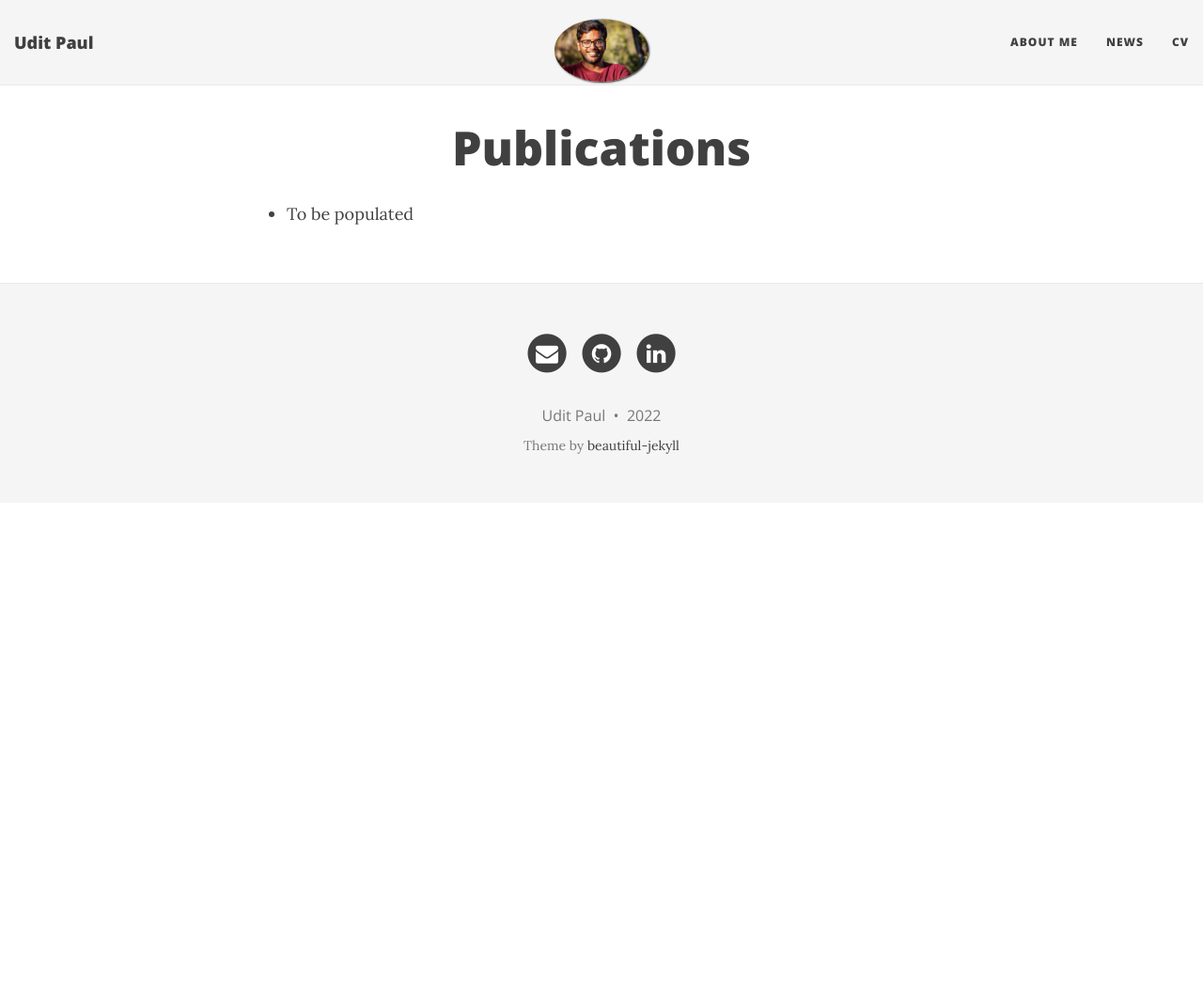
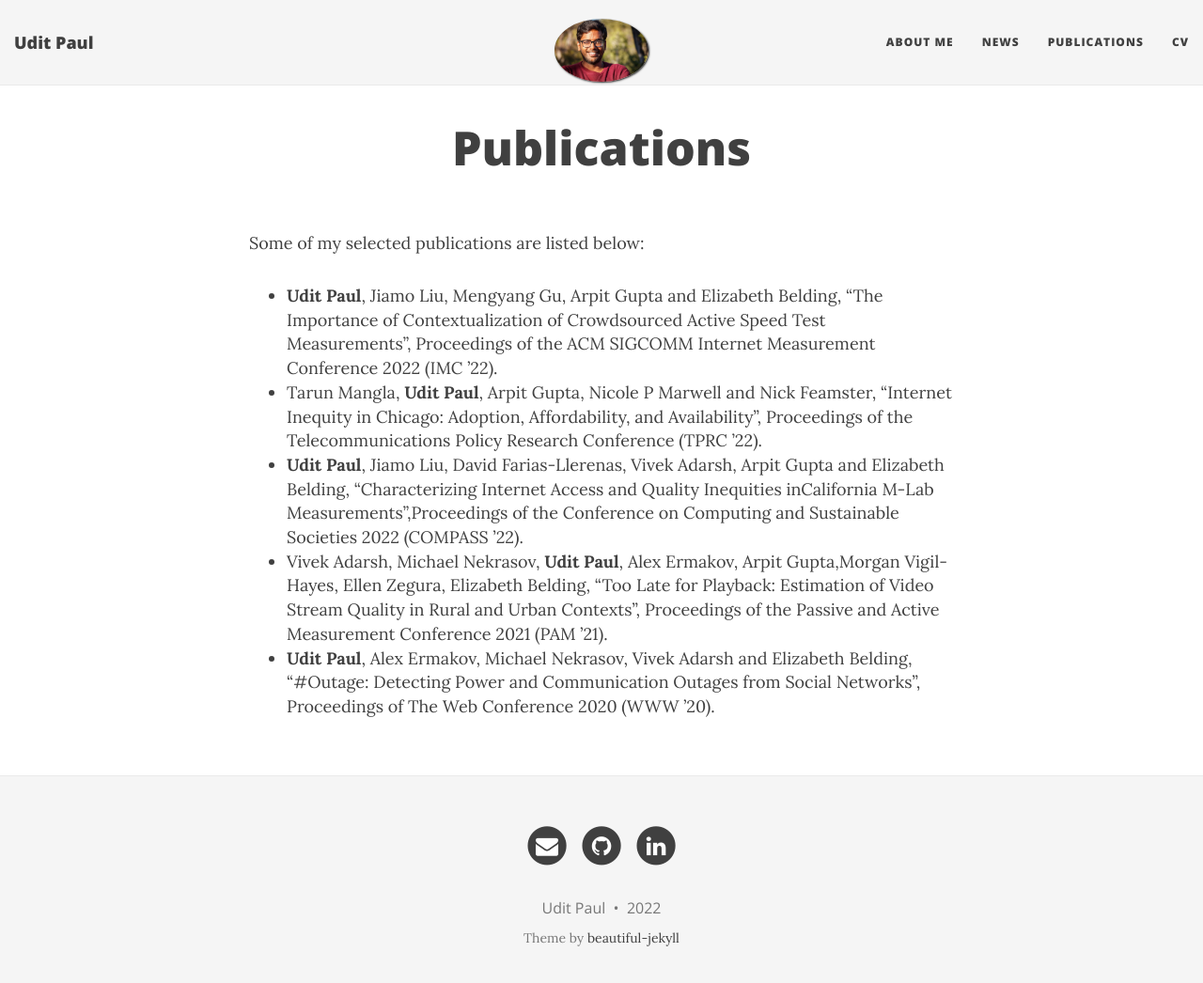
Before and after one commit to u-paul/u-paul.github.io, a Jekyll site: the page built from research.md, in a window 1280 px wide and 1059 px high. Shown: the top 1046 px of the window at 94% size. Built offline with Jekyll 4.4.1, drawn with Linux system fonts in a browser that asks for light colours; nearby versions of some CDN libraries.

Commit message:
changed publications tab

```diff
--- a/_config.yml
+++ b/_config.yml
@@ -25,6 +25,7 @@ description: PhD Candidate in Computer Science
 navbar-links:
   About Me: "aboutme"
   News: "news"
+  Publications: "research"
   CV: "cv"
 
 # Image to show in the navigation bar - image must be a square (width = height)
--- a/research.md
+++ b/research.md
@@ -3,4 +3,10 @@ layout: page
 title: Publications
 ---
 
-- To be populated
+Some of my selected publications are listed below:
+
+- **Udit Paul**, Jiamo Liu, Mengyang Gu, Arpit Gupta and Elizabeth Belding, “The Importance of Contextualization of Crowdsourced Active Speed Test Measurements”, Proceedings of the ACM SIGCOMM Internet Measurement Conference 2022 (IMC ’22).
+- Tarun Mangla, **Udit Paul**, Arpit Gupta, Nicole P Marwell and Nick Feamster, "Internet Inequity in Chicago: Adoption, Affordability, and Availability", Proceedings of the Telecommunications Policy Research Conference (TPRC ’22).
+- **Udit Paul**, Jiamo Liu, David Farias-Llerenas, Vivek Adarsh, Arpit Gupta and Elizabeth Belding, “Characterizing Internet Access and Quality Inequities inCalifornia M-Lab Measurements”,Proceedings of the Conference on Computing and Sustainable Societies 2022 (COMPASS ’22).
+- Vivek Adarsh, Michael Nekrasov, **Udit Paul**, Alex Ermakov, Arpit Gupta,Morgan Vigil-Hayes, Ellen Zegura, Elizabeth Belding, “Too Late for Playback: Estimation of Video Stream Quality in Rural and Urban Contexts”, Proceedings of the Passive and Active Measurement Conference 2021 (PAM ’21).
+- **Udit Paul**, Alex Ermakov, Michael Nekrasov, Vivek Adarsh and Elizabeth Belding, “#Outage: Detecting Power and Communication Outages from Social Networks”, Proceedings of The Web Conference 2020 (WWW ’20).
```
Also changed, not shown: aboutme.md (+0 -7 lines).
